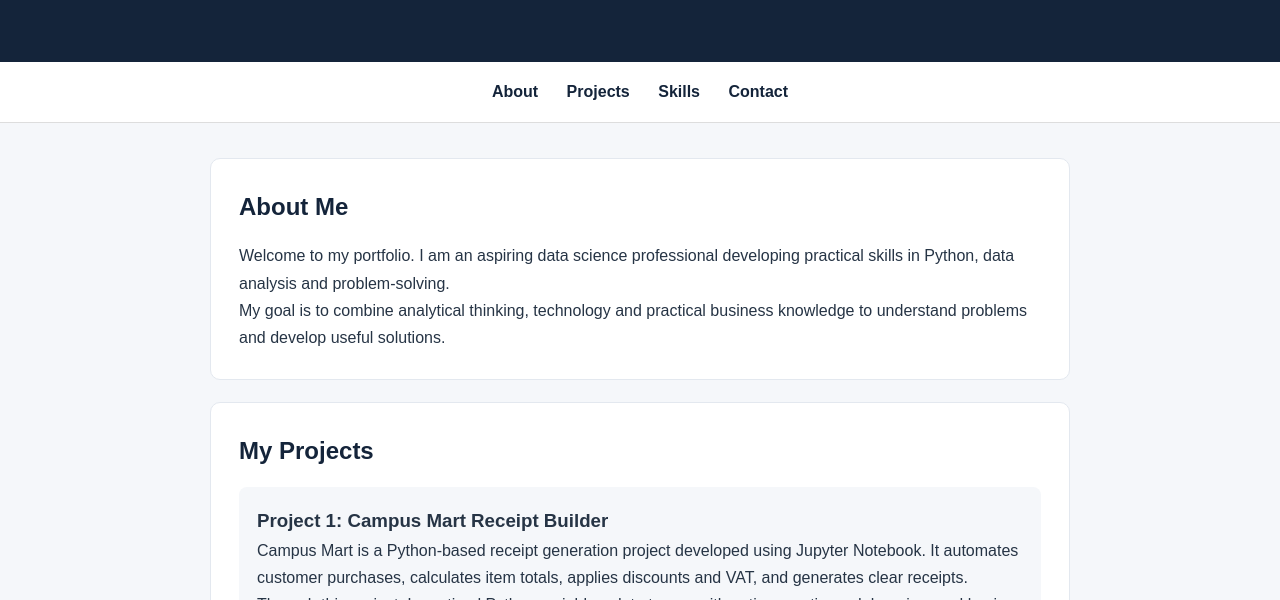
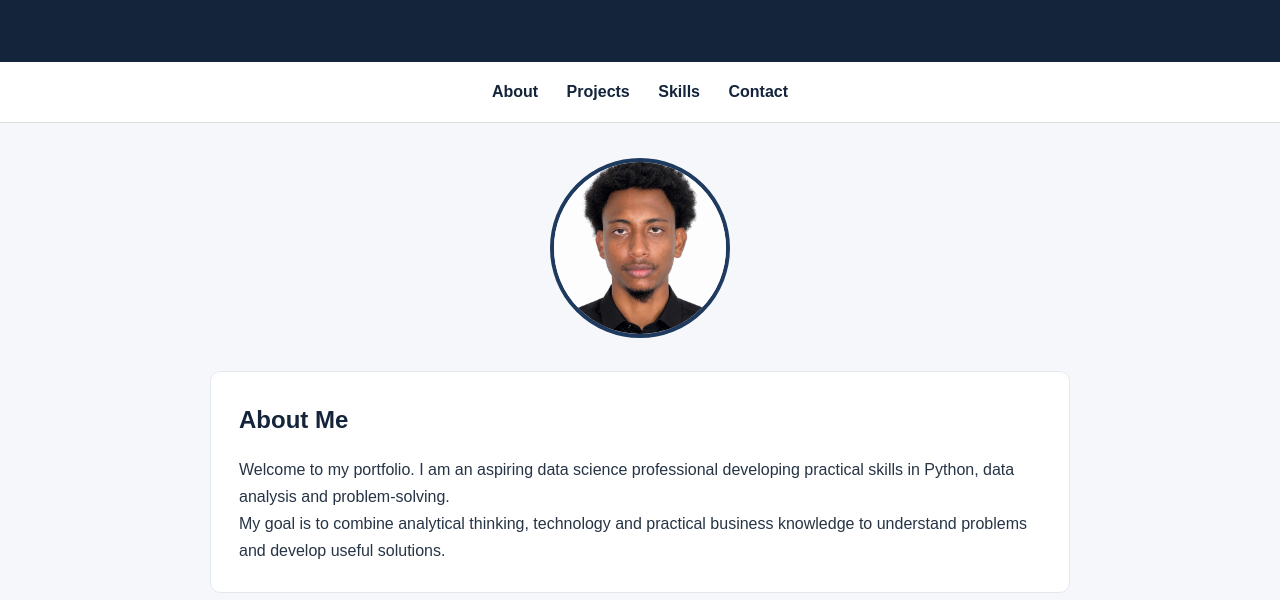
Before and after one commit to IbrahimWako/ibrahimwako.github.io, a plain HTML site: page index.html in a window 1280 px wide. Shown: the part 200-800 px from the top of the page. Drawn offline with Linux system fonts and the light colour scheme.

Commit message:
Add profile photo to portfolio

```diff
--- a/index.html
+++ b/index.html
@@ -124,6 +124,19 @@
 
     <main>
 
+        <div style="text-align: center; margin-bottom: 25px;">
+  <img
+    src="ibrahim-profile.jpg.jpg"
+    alt="Portrait of Ibrahim Hajj"
+    style="
+      width: 180px;
+      height: 180px;
+      object-fit: cover;
+      border-radius: 50%;
+      border: 4px solid #1e3a5f;
+    "
+  />
+</div>
         <section id="about">
             <h2>About Me</h2>
             <p>
```
